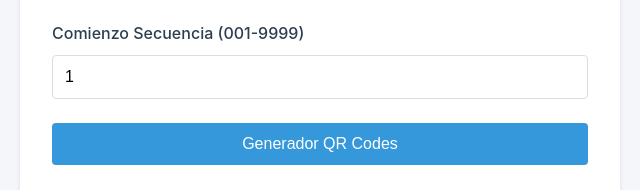
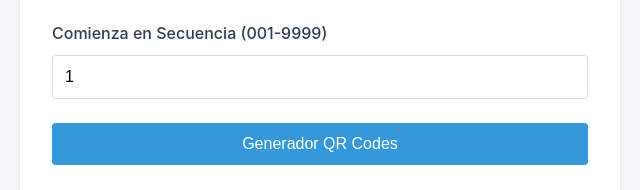
Before and after one commit to CyberAtomic235/QR_Generator, a plain HTML site: page index.html in a window 1280 px wide. Shown: the part 344-534 px from the top of the page, 320-960 px from the left. Drawn offline with nearby package versions, Linux system fonts and the light colour scheme.

```diff
--- a/index.html
+++ b/index.html
@@ -7,7 +7,15 @@
     <script src="https://cdnjs.cloudflare.com/ajax/libs/qrcodejs/1.0.0/qrcode.min.js"></script>
     <script src="https://cdnjs.cloudflare.com/ajax/libs/jszip/3.10.1/jszip.min.js"></script>
     <script src="https://cdnjs.cloudflare.com/ajax/libs/FileSaver.js/2.0.5/FileSaver.min.js"></script>
+<!--
+QR v1 = string 10, + 4Nº
+QR v2 = string 25 to 43 , + 4Nº
+QR v3 = string 46 to 71 , + 4Nº
+QR v4 = string 72 to 99, + 4Nº
+Qr V5 = string 100 to 127 + 4Nº
+Configuracion en formato 0001
 
+-->
       <!-- Favicon en formato  -->
   <link rel="icon" type="image/webp" href="/favicon.webp">
 </head>
@@ -36,7 +44,7 @@
                 </div>
 
                 <div class="input-group">
-                    <label for="startNumber">Comienzo Secuencia (001-9999)</label>
+                    <label for="startNumber">Comienza en Secuencia (001-9999)</label>
                     <input type="number" id="startNumber" min="1" max="999" value="1">
                 </div>
 
```
